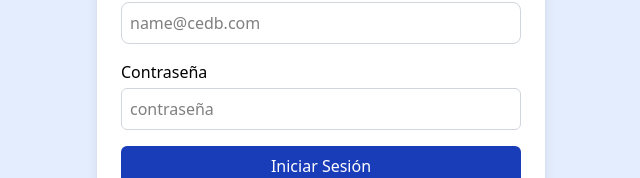
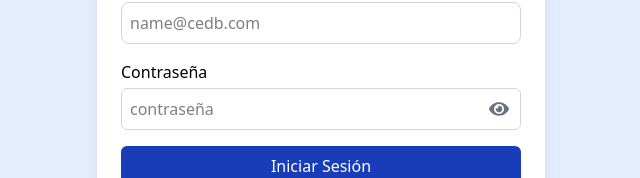
Before and after one commit to bernardolira231/COPADB, a React (Vite) app in the folder frontend/: page / in a window 1280 px wide. Shown: the part 464-642 px from the top of the page, without its empty margins (319-959 px from the left). Built offline with nearby package versions, Linux system fonts and the light colour scheme.

Commit message:
feat: add password visibility toggle in login form

```diff
--- a/frontend/src/pages/LogIn/Login.tsx
+++ b/frontend/src/pages/LogIn/Login.tsx
@@ -2,6 +2,7 @@
 import { useNavigate } from "@tanstack/react-router";
 import useLogin from "../../hooks/useLogin";
 import { useAuth } from "../../context/AuthContext";
+import { FaEye, FaEyeSlash } from "react-icons/fa";
 
 const Login = () => {
   const navigate = useNavigate();
@@ -10,6 +11,7 @@
 
   const [email, setEmail] = useState("");
   const [password, setPassword] = useState("");
+  const [showPassword, setShowPassword] = useState(false);
 
   const [errors, setErrors] = useState({
     email: "",
@@ -89,14 +91,27 @@
           </div>
           <div>
             <label className="block font-medium mb-1">Contraseña</label>
+            <div className="relative">
               <input
-              type="password"
+                type={showPassword ? "text" : "password"}
                 value={password}
                 onChange={(e) => setPassword(e.target.value)}
                 onKeyDown={handleKeyDown}
                 placeholder="contraseña"
-              className={`w-full border ${errors.password ? "border-red-500" : "border-gray-300"} rounded-md p-2 focus:outline-none focus:ring-2 focus:ring-blue-400`}
+                className={`w-full border ${errors.password ? "border-red-500" : "border-gray-300"} rounded-md p-2 pr-10 focus:outline-none focus:ring-2 focus:ring-blue-400`}
               />
+              <button
+                type="button"
+                className="absolute inset-y-0 right-0 pr-3 flex items-center text-gray-500 hover:text-gray-700 focus:outline-none"
+                onClick={() => setShowPassword(!showPassword)}
+              >
+                {showPassword ? (
+                  <FaEyeSlash className="h-5 w-5" />
+                ) : (
+                  <FaEye className="h-5 w-5" />
+                )}
+              </button>
+            </div>
             {errors.password && (
               <p className="text-red-500 text-sm mt-1">{errors.password}</p>
             )}
```
Lines whose indentation alone changed are shown as unchanged.
